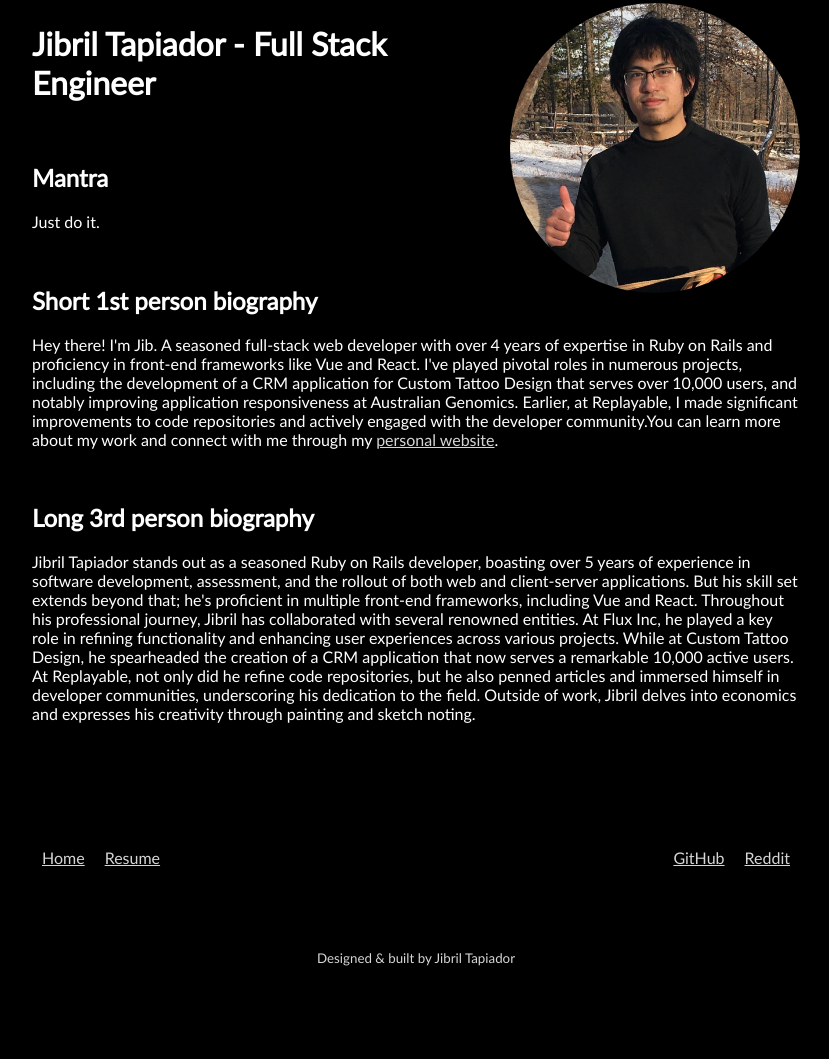
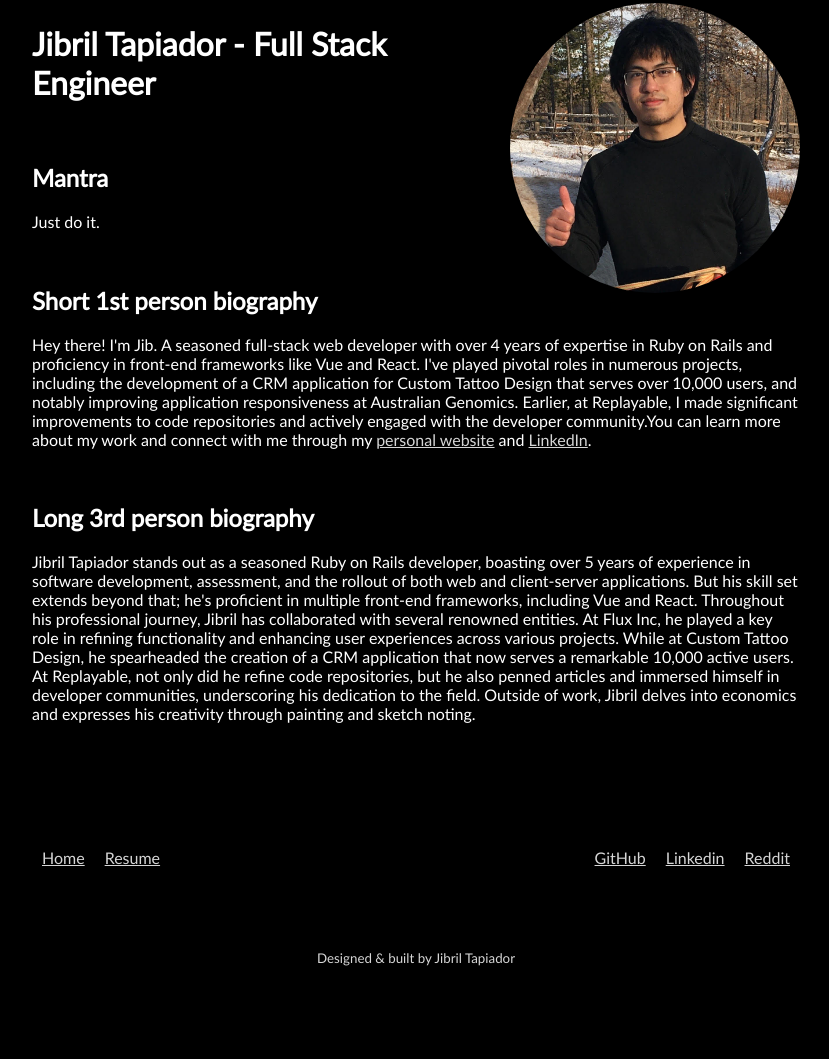
Before and after one commit to jibrilt/jibrilt.github.io, a plain HTML site: page about.html in a window 1280 px wide. Shown: the part 157-1216 px from the top of the page, without its empty margins (224-1053 px from the left). Drawn offline with Linux system fonts and the light colour scheme.

Commit message:
Revert "hides linkedin profile"
This reverts commit 946cd88ffbe9ff45070d878fc05b9712a3647cc9.

```diff
--- a/about.html
+++ b/about.html
@@ -45,7 +45,7 @@
                     <a class="nav-link" href="/">Home</a>
                     <a class="nav-link" href="/about">About</a>
                     <a rel="me" target="__blank" href="https://github.com/jibrilt" title="GitHub">GitHub</a>
-                    <!-- <a rel="me" target="__blank" href="https://linkedin.com/in/jibril-tapiador/" title="LinkedIn">LinkedIn</a> -->
+                    <a rel="me" target="__blank" href="https://linkedin.com/in/jibril-tapiador/" title="LinkedIn">LinkedIn</a>
                     <a rel="me" target="__blank" href="https://reddit.com/user/jibrilt/" title="Reddit">Reddit</a>
                 </nav>
             </div>
@@ -65,7 +65,7 @@
             <br>
             <h2>Short 1st person biography</h2>
             <p>
-                Hey there! I'm Jib. A seasoned full-stack web developer with over 4 years of expertise in Ruby on Rails and proficiency in front-end frameworks like Vue and React. I've played pivotal roles in numerous projects, including the development of a CRM application for Custom Tattoo Design that serves over 10,000 users, and notably improving application responsiveness at Australian Genomics. Earlier, at Replayable, I made significant improvements to code repositories and actively engaged with the developer community.You can learn more about my work and connect with me through my <a href="https://www.jibriltapiador.com" target="_blank">personal website</a>. <!--and <a href="https://www.linkedin.com/in/jibril-tapiador/" target="_blank">LinkedIn</a>.-->
+                Hey there! I'm Jib. A seasoned full-stack web developer with over 4 years of expertise in Ruby on Rails and proficiency in front-end frameworks like Vue and React. I've played pivotal roles in numerous projects, including the development of a CRM application for Custom Tattoo Design that serves over 10,000 users, and notably improving application responsiveness at Australian Genomics. Earlier, at Replayable, I made significant improvements to code repositories and actively engaged with the developer community.You can learn more about my work and connect with me through my <a href="https://www.jibriltapiador.com" target="_blank">personal website</a> and <a href="https://www.linkedin.com/in/jibril-tapiador/" target="_blank">LinkedIn</a>.
             </p>
             <br>
             <h2>Long 3rd person biography</h2>
@@ -81,7 +81,7 @@
                     <a class="nav-link" target="__blank" href="assets/jibril-tapiador-resume2.pdf">Resume</a>
                     <span class="flex-1"></span>
                     <a rel="me" class="nav-link" target="__blank" href="https://github.com/jibrilt" title="GitHub">GitHub</a>
-                    <!--<a rel="me" class="nav-link" target="__blank" href="https://www.linkedin.com/in/jibril-tapiador/" title="Linkedin">Linkedin</a>-->
+                    <a rel="me" class="nav-link" target="__blank" href="https://www.linkedin.com/in/jibril-tapiador/" title="Linkedin">Linkedin</a>
                     <a rel="me" class="nav-link" target="__blank" href="https://reddit.com/user/jibrilt/" title="Reddit">Reddit</a>
                     <!--<a rel="me" class="nav-link" target="__blank" href="https://medium.com/@jibriltapiador" title="Talks">Blog (Medium)</a>-->
                 </nav>
```
Also changed, not shown: index.html (+3 -3 lines), 1 other file.
